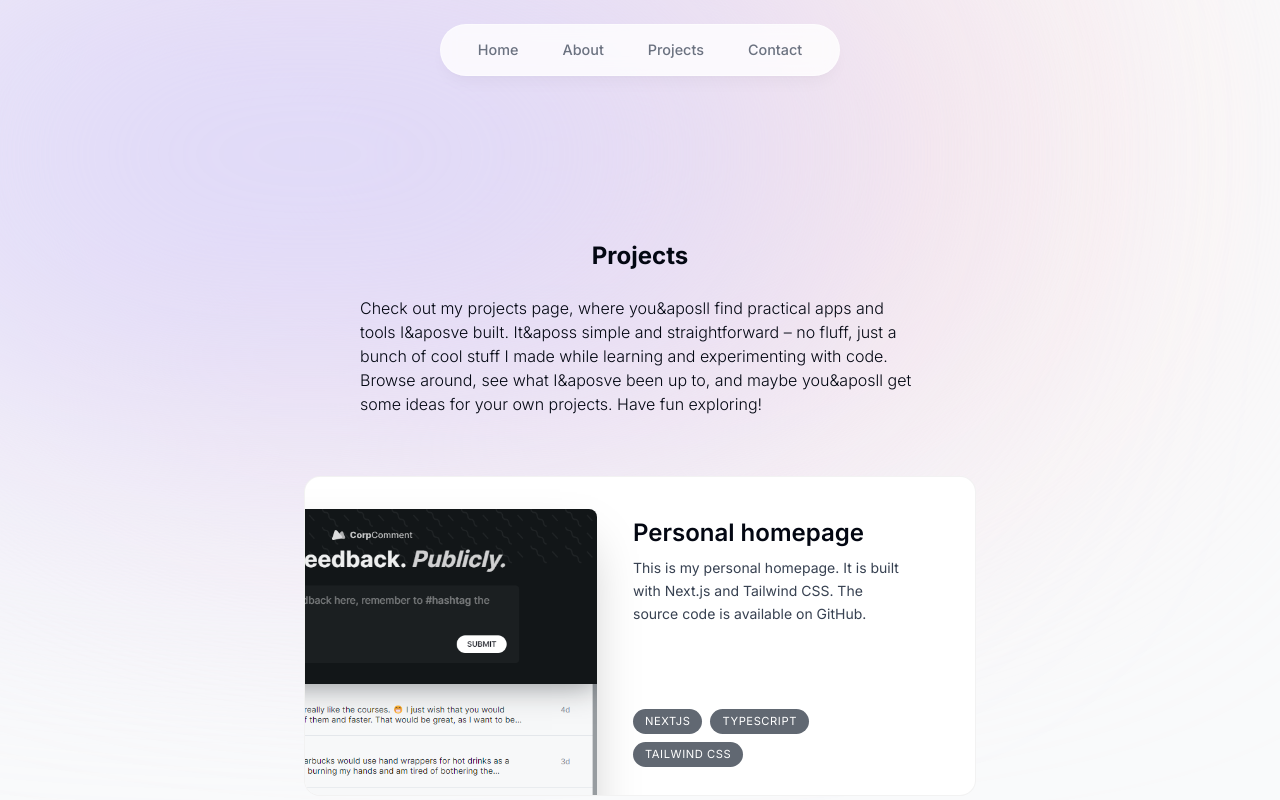
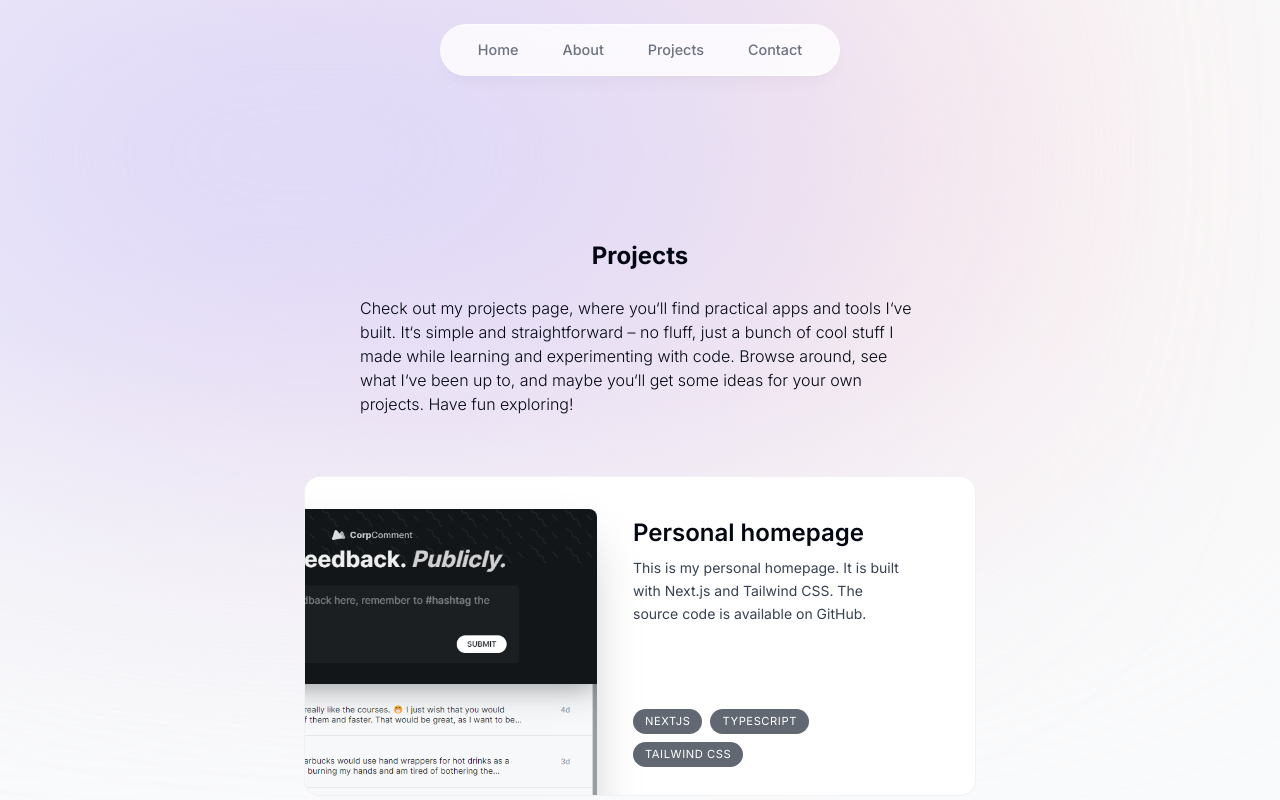
Before and after one commit to mocruslan/homepage-personal, a Next.js app: page /projects in a window 1280 px wide. Built offline with nearby package versions, Linux system fonts and the light colour scheme.

Commit message:
Fixed wrong quote handling

```diff
--- a/src/app/contact/page.tsx
+++ b/src/app/contact/page.tsx
@@ -17,7 +17,7 @@ const Contact = () => {
         <main className="relative container mx-auto">
             <section>
                 <ParagraphTitle>
-                    Let&apos;s get in contact!
+                    Let&lsquo;;s get in contact!
                 </ParagraphTitle>
 
                 <div className="flex flex-col items-center justify-center gap-5">
--- a/src/app/projects/page.tsx
+++ b/src/app/projects/page.tsx
@@ -13,7 +13,7 @@ const Projects = () => {
                     </ParagraphTitle>
 
                     <p className="mx-auto text-left font-light w-full px-6 sm:w-[38rem]">
-                        Check out my projects page, where you&aposll find practical apps and tools I&aposve built. It&aposs simple and straightforward – no fluff, just a bunch of cool stuff I made while learning and experimenting with code. Browse around, see what I&aposve been up to, and maybe you&aposll get some ideas for your own projects. Have fun exploring!
+                        Check out my projects page, where you&lsquo;ll find practical apps and tools I&lsquo;ve built. It&lsquo;s simple and straightforward – no fluff, just a bunch of cool stuff I made while learning and experimenting with code. Browse around, see what I&lsquo;ve been up to, and maybe you&lsquo;ll get some ideas for your own projects. Have fun exploring!
                     </p>
                 </article>
 
--- a/src/components/page/about/Bio.tsx
+++ b/src/components/page/about/Bio.tsx
@@ -10,7 +10,7 @@ export const Bio = () => {
                     </ParagraphTitle>
 
                      <article className="text-gray-950 text-left font-extralight">
-                        Hello there, I&aposm a software engineer with a burning passion for code and innovation. I&aposm on an exhilarating journey towards mastering the art of Full-Stack Development.
+                        Hello there, I&lsquo;m a software engineer with a burning passion for code and innovation. I&lsquo;m on an exhilarating journey towards mastering the art of Full-Stack Development.
                     </article>
                 </span>
 
--- a/src/email/ContactFormEmail.tsx
+++ b/src/email/ContactFormEmail.tsx
@@ -20,7 +20,7 @@ const ContactFormEmail = ({senderEmail, message}: ContactFormEmailProps) => {
                             </Heading>
                             <Text>{message}</Text>
                             <Hr/>
-                            <Text>The sender&apos;s email is: {senderEmail}</Text>
+                            <Text>The sender&lsquo;;s email is: {senderEmail}</Text>
                         </Section>
                     </Container>
                 </Body>
```
